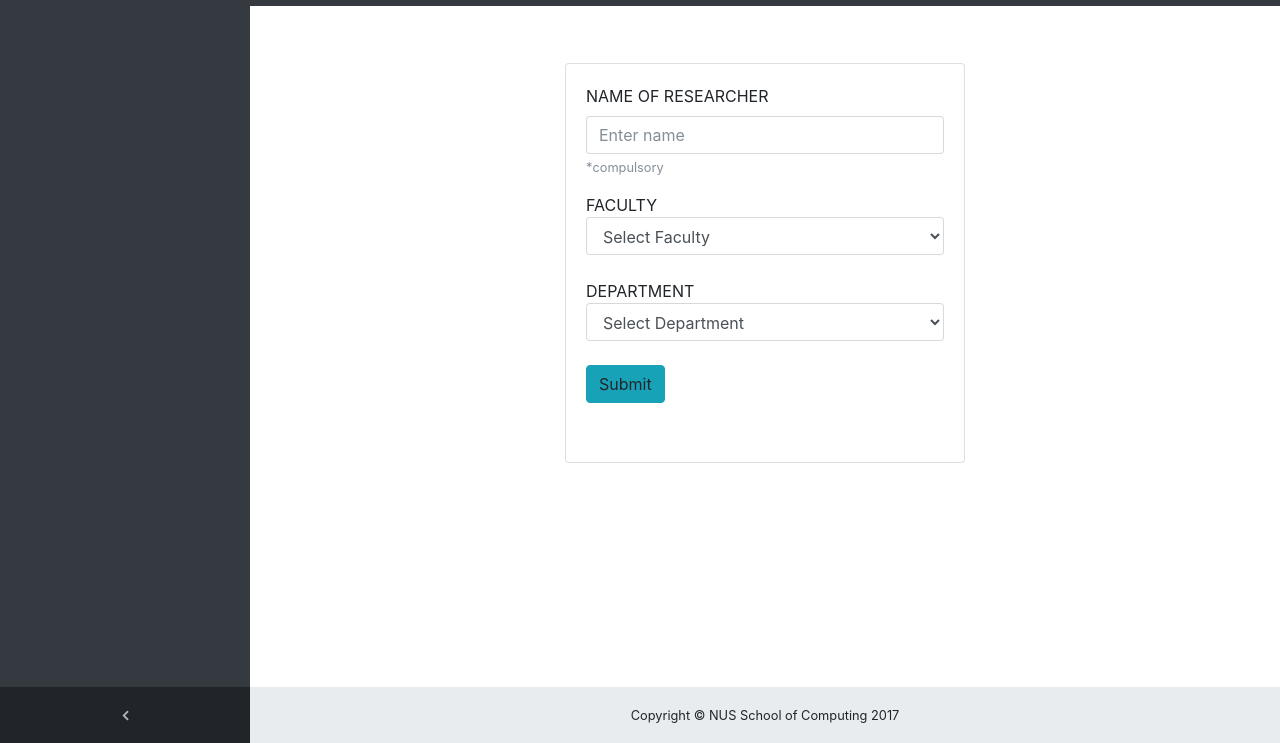
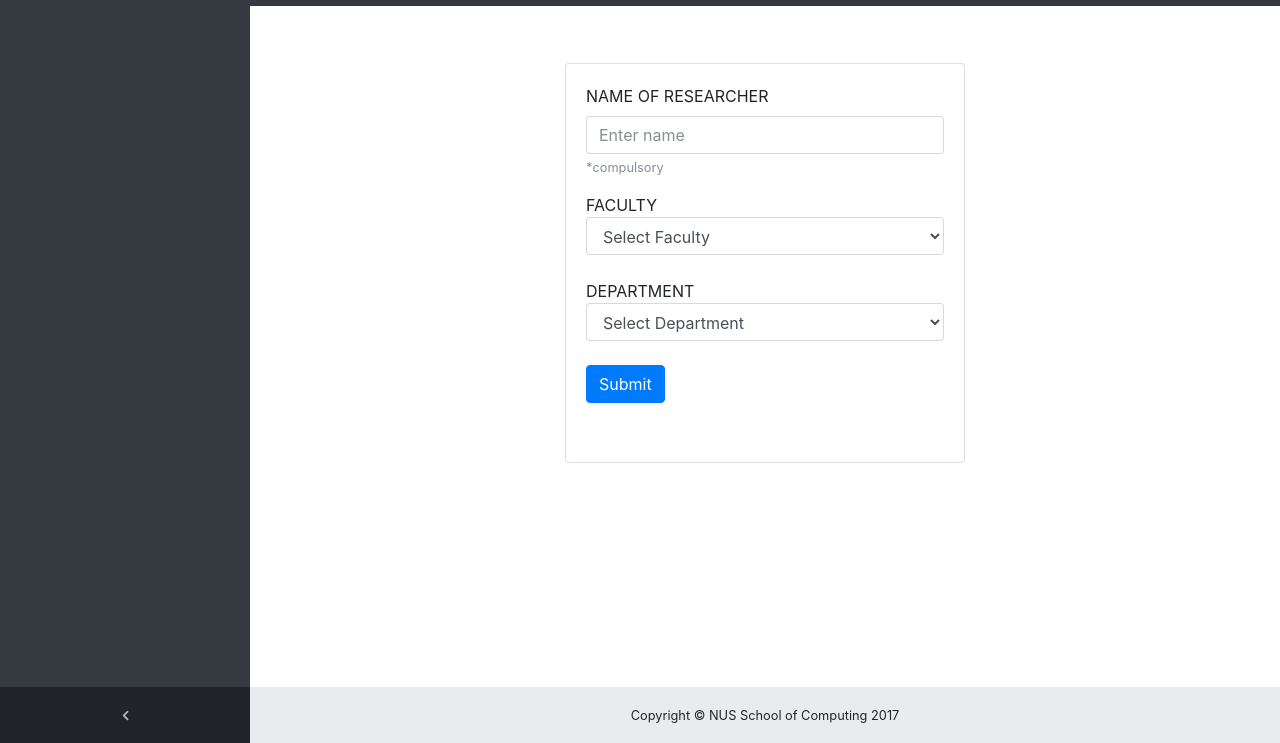
Before and after one commit to jingyulim/renusearch, a Django app: page /addresearcher/1/ in a window 1280 px wide. Shown: the part 57-800 px from the top of the page. Run offline with Django 3.2, Linux system fonts and the light colour scheme; data that the repository does not hold is empty; some libraries are stand-ins or nearby versions.

Commit message:
changed submit button color in addresearcher.html

```diff
--- a/capstone/templates/addresearcher.html
+++ b/capstone/templates/addresearcher.html
@@ -133,7 +133,8 @@
 
                 </div>
 <br />
-                  <a class="btn btn-info" role="button" onclick="onSubmit()">Submit</a>
+                  <!--<a class="btn btn-info" role="button " onclick="onSubmit()">Submit</a>-->
+                  <button type="button" class="btn btn-primary" onclick="onSubmit()">Submit</a>
               <!--    <button type="submit" class="btn btn-primary" href="user.html">Submit</button> -->
                 </div>
 
```
